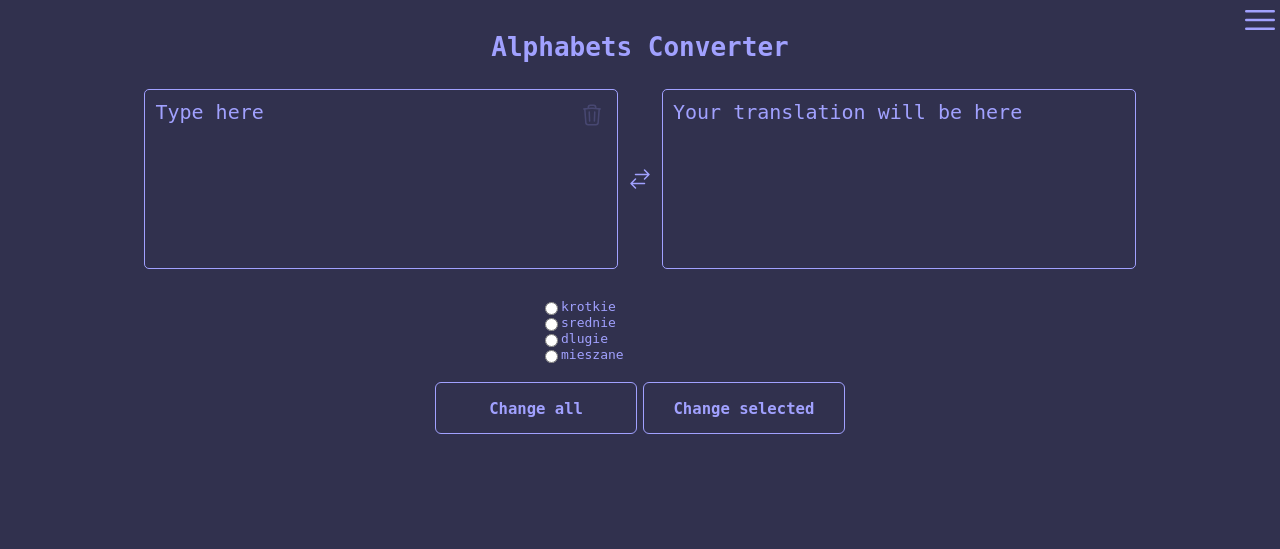
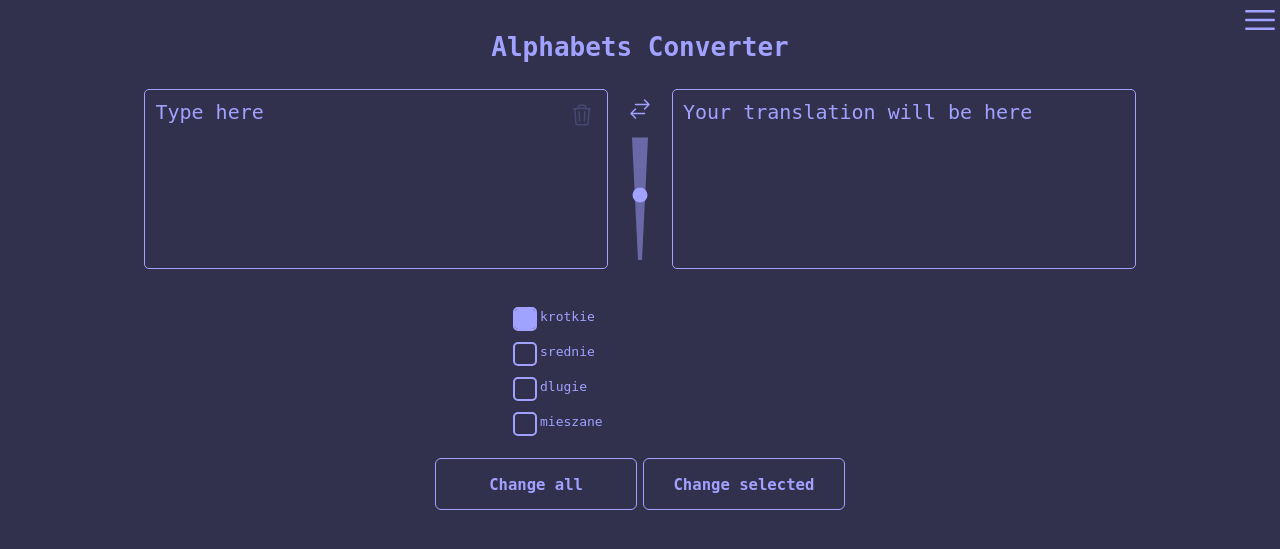
Before and after one commit to Iamtheproblem-dev/Japanese-translation, a Flask app: page / in a window 1280 px wide. Shown: the top 549 px of the page. Run offline with Flask 3, Linux system fonts and the light colour scheme.

Commit message:
basic UI changes

```diff
--- a/static/css/main.css
+++ b/static/css/main.css
@@ -10,11 +10,55 @@
     flex-direction: column;
     width: fit-content;
 }
-
+input[type=radio]{
+    display: none;
+}
+.middle{
+    writing-mode:vertical-lr;
+}
+input[type='range']{
+    rotate: 180deg;
+    color: var(--font_blue);
+    background-color: transparent;
+    accent-color:var(--font_blue);
+    width:40px;
+    appearance: none;
+}
+.slider::before {
+  content: '';
+  position: absolute;
+  top: 0;
+  left: 0;
+  height: 100%;
+  width: 40px;
+  background-color: var(--font_blue);
+  opacity: 0.5;
+  clip-path: polygon(45% 0, 55% 0, 70% 95%, 30% 95%);
+  z-index: -1;
+}
 .radio .option {
+    margin: 10px;
     width: 200px;
     display: flex;
     justify-content: left;
+}
+label{
+    position: relative;
+}
+label::before{
+    top:0;
+    height: 20px;
+    width: 20px;
+    content: '';
+    position: absolute;
+    left:-25px;
+    background-color: var(--base_blue);
+    outline: 2px solid var(--font_blue);
+    border-radius: 3px;
+    transition: 0.2s;
+}
+input[type=radio]:checked + label::before{
+    background-color: var(--font_blue);
 }
 
 .radio input {
--- a/templates/html/main_page.html
+++ b/templates/html/main_page.html
@@ -13,12 +13,13 @@
 </svg>
 
         </div>
-
+        <div class="middle">
         <svg xmlns="http://www.w3.org/2000/svg" fill="none" viewBox="0 0 24 24" stroke-width="1.5" stroke="currentColor"
             class="size-6">
             <path stroke-linecap="round" stroke-linejoin="round"
                 d="M7.5 21 3 16.5m0 0L7.5 12M3 16.5h13.5m0-13.5L21 7.5m0 0L16.5 12M21 7.5H7.5" />
         </svg>
+        <input class='slider' type="range" value="2" min="0" max="4" step="1" list="my-detents"></div>
 
 
 
@@ -30,7 +31,7 @@
 
     <div class="radio">
         <div class="option">
-            <input type="radio" name='option' id="krotkie">
+            <input type="radio" name='option' id="krotkie" checked="checked">
             <label for="krotkie">krotkie</label>
         </div>
 
```
